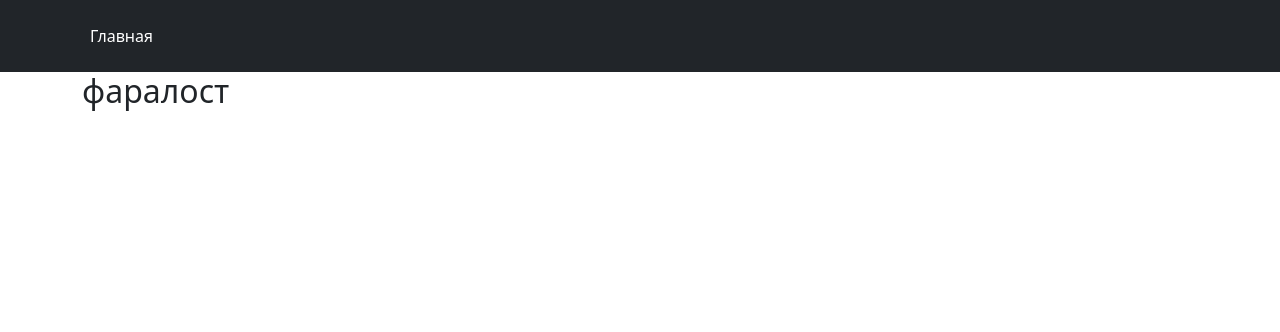
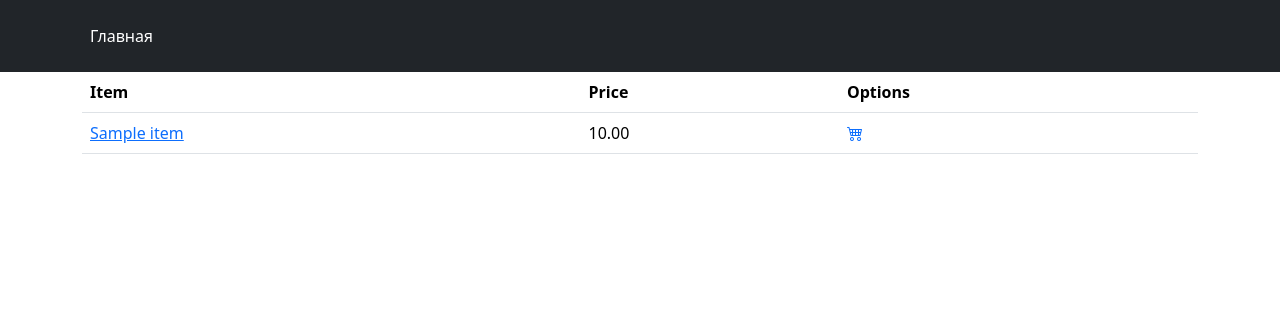
Before and after one commit to faralost/flask-shop, a Flask app: page / in a window 1280 px wide. Shown: the top 332 px of the page. Run offline with Flask 3, Linux system fonts and the light colour scheme; tables that the repository leaves empty hold one stand-in row (values such as "Sample post").

Commit message:
add index list of items

```diff
--- a/app.py
+++ b/app.py
@@ -25,7 +25,8 @@ class Item(db.Model):
 
 @app.route('/')
 def index():
-    return render_template('shop/index.html')
+    items = Item.query.all()
+    return render_template('shop/index.html', items=items)
 
 
 if __name__ == '__main__':
--- a/templates/base.html
+++ b/templates/base.html
@@ -7,6 +7,7 @@
     <meta http-equiv="X-UA-Compatible" content="ie=edge">
     <link href="https://cdn.jsdelivr.net/npm/bootstrap@5.3.0-alpha1/dist/css/bootstrap.min.css" rel="stylesheet"
           integrity="sha384-GLhlTQ8iRABdZLl6O3oVMWSktQOp6b7In1Zl3/Jr59b6EGGoI1aFkw7cmDA6j6gD" crossorigin="anonymous">
+    <link rel="stylesheet" href="https://cdn.jsdelivr.net/npm/bootstrap-icons@1.10.3/font/bootstrap-icons.css">
     <title>{% block title %}{% endblock %}</title>
 </head>
 <body>
--- a/templates/shop/index.html
+++ b/templates/shop/index.html
@@ -3,5 +3,22 @@
 {% block title %}Главная{% endblock %}
 
 {% block content %}
-    <h2>фаралост</h2>
+    <table class="table">
+        <thead>
+        <tr>
+            <th scope="col">Item</th>
+            <th scope="col">Price</th>
+            <th scope="col">Options</th>
+        </tr>
+        </thead>
+        <tbody>
+        {% for item in items %}
+            <tr>
+                <td><a class="mylink" href="#">{{ item.name }}</a></td>
+                <td>{{ item.price }}</td>
+                <td><a href="#" class="mylink"><i class="bi bi-cart4"></i></a></td>
+            </tr>
+        {% endfor %}
+        </tbody>
+    </table>
 {% endblock %}
```
